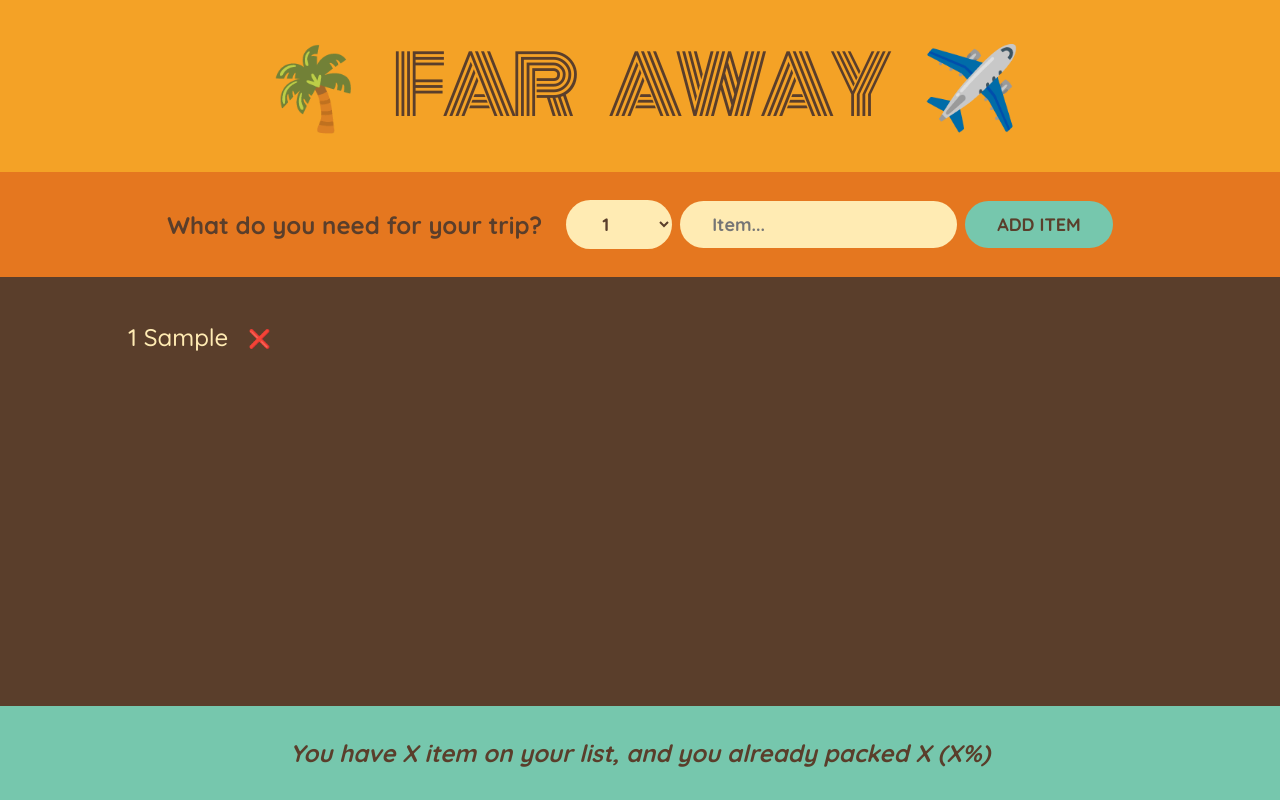
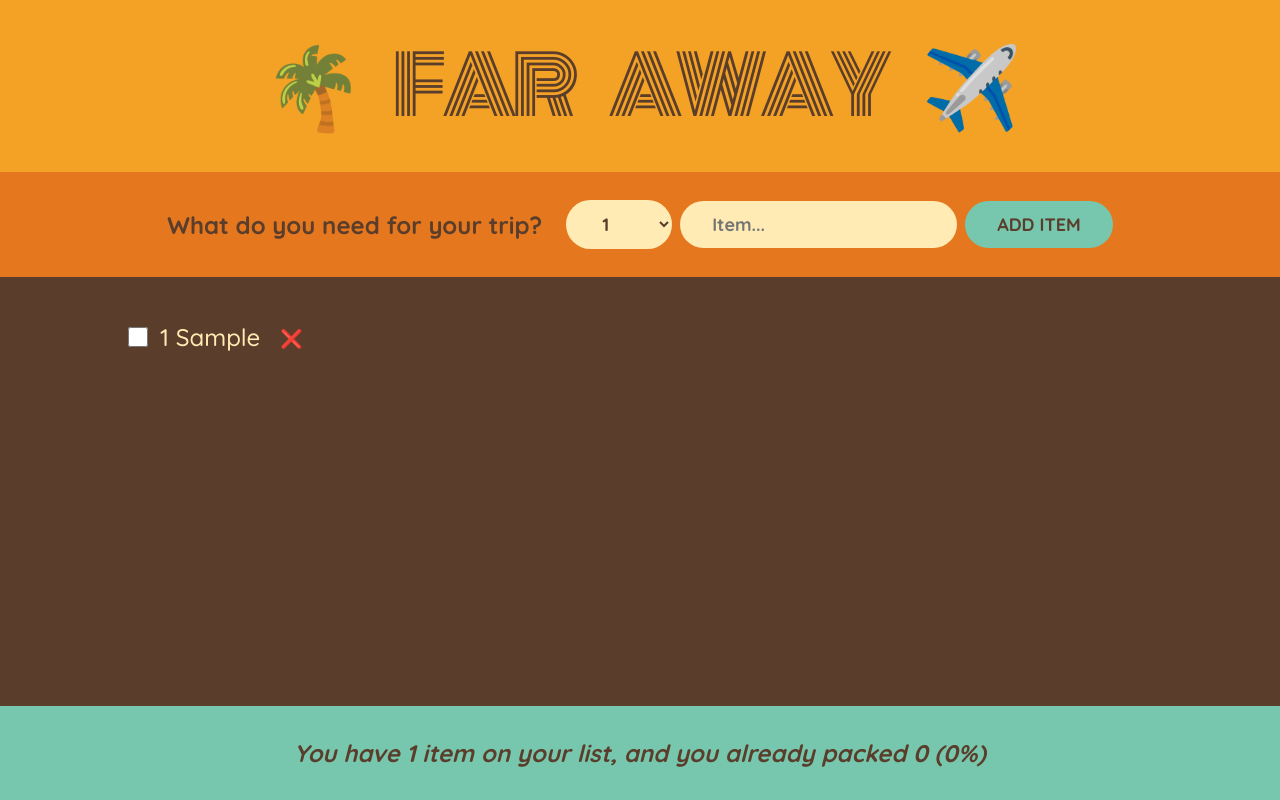
Before and after one commit to shrey1010/Travel-List, a React (Create React App) app: page / in a window 1280 px wide. Both pictures are taken after typing "Sample" into the empty fields and a click on the button "ADD ITEM". Built offline with nearby package versions, Linux system fonts and the light colour scheme.

Commit message:
updating items and showing stats

```diff
--- a/src/App.js
+++ b/src/App.js
@@ -8,21 +8,28 @@ export default function App(){
     setItems((items) => [...items, item]);
   }
 
+  function handleDeleteItems(item){
+    setItems((items)=>(items.filter((i)=>i.id!==item.id)));
+  }
+
+  function handleUpdatePacked(item){
+    setItems((items)=>(items.map((i)=>(i.id===item.id ? {...i , packed:!i.packed}:i))))
+  }
+
   return (
     <div className="app">
       <Logo />
       <Form handleAddItems={handleAddItems} />
-      <PackingList items={items} />
-      <Stats />
+      <PackingList
+        items={items}
+        handleDeleteItems={handleDeleteItems}
+        handleUpdatePacked={handleUpdatePacked}
+      />
+      <Stats items={items} />
     </div>
   );
 
 }
-
-const initialItems = [
-  { id: 1, description: "Passports", quantity: 2, packed: false },
-  { id: 2, description: "Socks", quantity: 12, packed: false },
-];
 
 function Logo(){
   return <h1>🌴 Far Away ✈️</h1>
@@ -58,26 +65,40 @@ function Form({handleAddItems}){
     </form>
   );
 }
-function PackingList({ items }) {
+function PackingList({ items, handleDeleteItems, handleUpdatePacked }) {
   return (
     <div className="list">
       <ul>
         {items.map((item) => (
-          <Item item={item} key={item.id} />
+          <Item
+            item={item}
+            handleDeleteItems={handleDeleteItems}
+            handleUpdatePacked={handleUpdatePacked}
+            key={item.id}
+          />
         ))}
       </ul>
     </div>
   );
 }
 
-function Item({item}){
+function Item({ item, handleDeleteItems, handleUpdatePacked }) {
   return (
     <li>
-      <span style={item.packed ? {textDecoration:"line-through"}: {}}>{item.quantity} {item.description}</span>
-      <button>❌</button>
+      <input
+        type="checkbox"
+        value={item.packed}
+        onChange={() => handleUpdatePacked(item)}
+      />
+      <span style={item.packed ? { textDecoration: "line-through" } : {}}>
+        {item.quantity} {item.description}
+      </span>
+      <button onClick={() => handleDeleteItems(item)}>❌</button>
     </li>
   );
 }
-function Stats(){
-  return <footer className="stats"><em>You have X item on your list, and you already packed X (X%)</em></footer>
+function Stats({items}){
+  const totalItems = items.length;
+  const packedItems = (items.filter((item)=>item.packed===true)).length;
+  return <footer className="stats"><em>{`You have ${totalItems} item on your list, and you already packed ${packedItems} (${totalItems!==0 ?((packedItems/totalItems)*100):0}%)`}</em></footer>
 }
```
